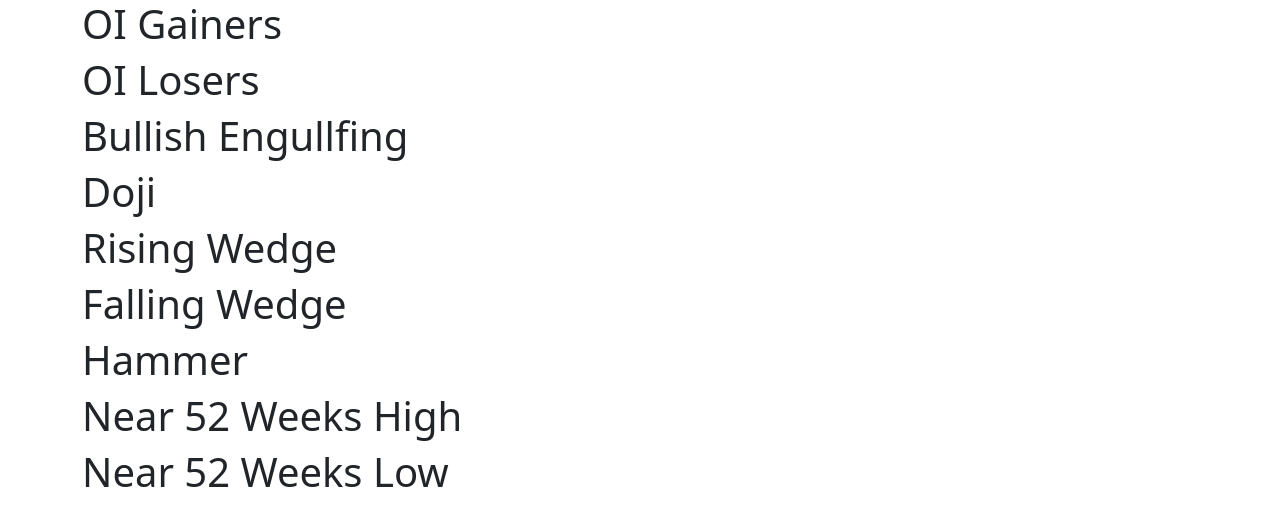
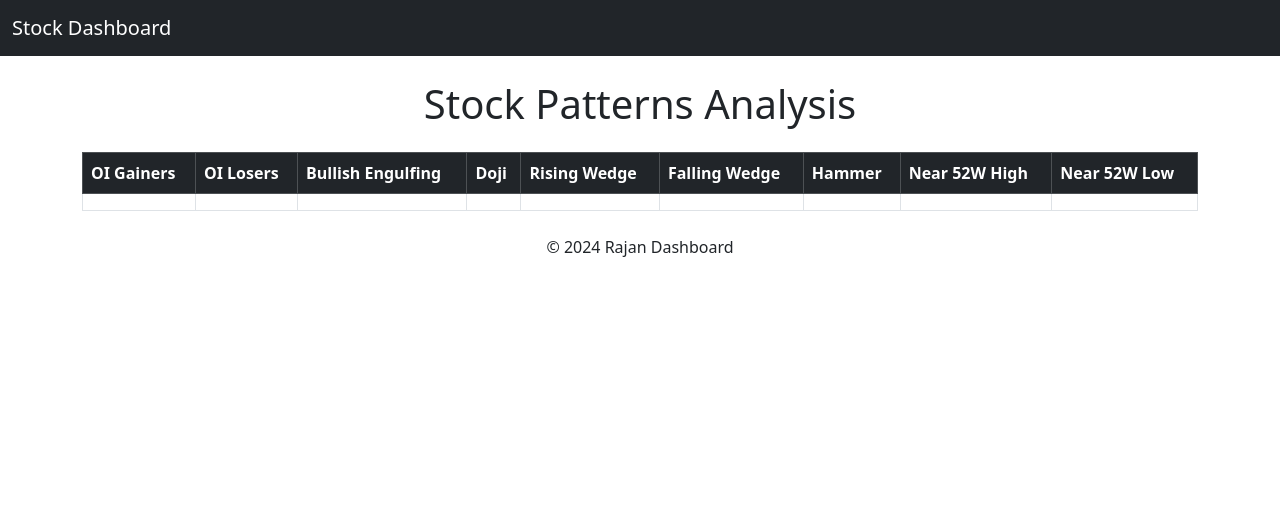
Before and after one commit to rajanbajaj/rajan_dashboard, a Django app: template dashboard/templates/master.html in a window 1280 px wide. Shown: the top 526 px of the page. Run offline with Django 4.2, Linux system fonts and the light colour scheme; the template is opened without the code that fills it, so the values that code supplies are empty; some libraries are stand-ins or nearby versions.

Commit message:
Use html table for dashboard

```diff
--- a/dashboard/templates/master.html
+++ b/dashboard/templates/master.html
@@ -1,7 +1,9 @@
 <!DOCTYPE html>
-<html>
+<html lang="en">
 <head>
-  <title>{% block title %}{% endblock %}</title>
+  <meta charset="UTF-8">
+  <meta name="viewport" content="width=device-width, initial-scale=1.0">
+  <title>{% block title %}Stock Analysis{% endblock %}</title>
   {% load bootstrap5 %}
   {% load static %}
   {% bootstrap_css %}
@@ -9,39 +11,52 @@
 </head>
 <body>
 
+<nav class="navbar navbar-expand-lg navbar-dark bg-dark mb-4">
+  <div class="container-fluid">
+    <a class="navbar-brand" href="#">Stock Dashboard</a>
+  </div>
+</nav>
+
 <div class="container">
-    <h1>OI Gainers</h1>
-    <div id="oi-gainers"></div>
+  <h1 class="text-center mb-4">Stock Patterns Analysis</h1>
+  <table class="table table-bordered table-hover">
+    <thead class="table-dark">
+      <tr>
+        <th>OI Gainers</th>
+        <th>OI Losers</th>
+        <th>Bullish Engulfing</th>
+        <th>Doji</th>
+        <th>Rising Wedge</th>
+        <th>Falling Wedge</th>
+	<th>Hammer</th>
+	<th>Near 52W High</th>
+	<th>Near 52W Low</th>
+      </tr>
+    </thead>
+    <tbody>
+      <tr>
+        <td id="oi-gainers"></td>
+        <td id="oi-losers"></td>
+        <td id="bullish-engullfing"></td>
+        <td id="doji"></td>
+        <td id="rising-wedge"></td>
+        <td id="falling-wedge"></td>
+        <td id="hammer"></td>
+        <td id="near-52week-high"></td>
+        <td id="near-52week-low"></td>
+      </tr>
+    </tbody>
+  </table>
+</div>
 
-    <h1>OI Losers</h1>
-    <div id="oi-losers"></div>
+{% block content %}
+{% endblock %}
 
-    <h1>Bullish Engullfing</h1>
-    <div id="bullish-engullfing"></div>
-
-    <h1>Doji</h1>
-    <div id="doji"></div>
-
-    <h1>Rising Wedge</h1>
-    <div id="rising-wedge"></div>
-
-    <h1>Falling Wedge</h1>
-    <div id="falling-wedge"></div>
-
-    <h1>Hammer</h1>
-    <div id="hammer"></div>
-
-    <h1>Near 52 Weeks High</h1>
-    <div id="near-52week-high"></div>
-
-     <h1>Near 52 Weeks Low</h1>
-    <div id="near-52week-low"></div>
-
-  {% block content %}
-  {% endblock %}
+  <footer class="mt-4 text-center">
+    <p>&copy; 2024 Rajan Dashboard</p>
+  </footer>
 
   {{ API_BASE_URL|json_script:"api-base-url" }}
   <script src="{% static 'js/all.js' %}"></script>
-</div>
 </body>
 </html>
```
Also changed, not shown: 2 other files.
